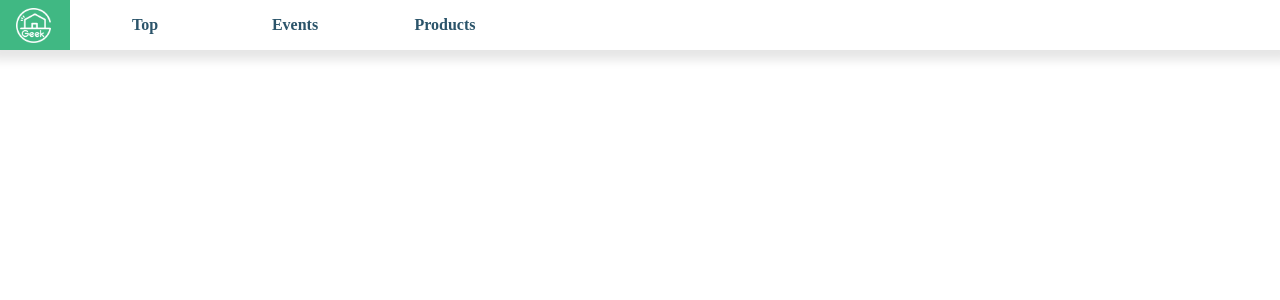
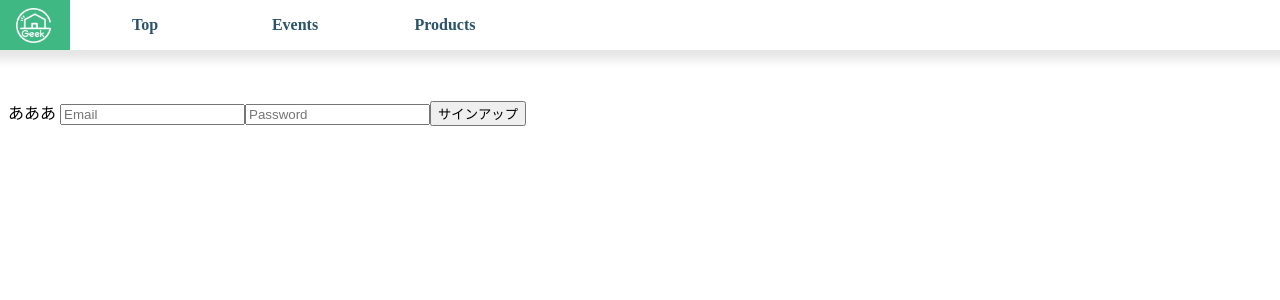
Before and after one commit to aokato/family, a Vue app: page /login in a window 1280 px wide. Shown: the top 300 px of the page. Built offline with nearby package versions, Linux system fonts and the light colour scheme; what v-calendar, vuefire would draw is missing.

Commit message:
あああ

```diff
--- a/src/router/index.js
+++ b/src/router/index.js
@@ -5,6 +5,9 @@ import Event_new from "../views/Event_new.vue";
 import Event from "../views/Event.vue";
 import Product from "../views/Products.vue";
 import Show from "../views/Show.vue";
+import Login from "../views/Login.vue";
+import Register from "../views/Register.vue";
+
 Vue.use(VueRouter);
 
 const routes = [
@@ -31,6 +34,16 @@ const routes = [
     name: "event",
     component: Event,
   },
+  {
+    path: "/login",
+    name: "login",
+    component: Login,
+  },
+  {
+    path: "/register",
+    name: "register",
+    component: Register,
+  },
 ];
 
 const router = new VueRouter({
--- /dev/null
+++ b/src/views/Login.vue
@@ -0,0 +1,43 @@
+<template>
+  <div class="login-main">
+    あああ
+    <input type="text" placeholder="Email" v-model="email" />
+    <input type="password" placeholder="Password" v-model="password" />
+    <button @click="signUp">サインアップ</button>
+  </div>
+</template>
+<script>
+import firebase from "firebase";
+// import db from 'firebase.js'
+
+export default {
+  data() {
+    return {
+      email: "",
+      password: "",
+    };
+  },
+  methods: {
+    signUp: function() {
+      console.log(firebase);
+      firebase
+        .auth()
+        .createUserWithEmailAndPassword(this.email, this.password)
+        .catch(function() {
+          firebase.auth().onAuthStateChanged(user => {
+            if (user) {
+              this.$router.push("/register");
+            } else {
+              this.$router.push("/login");
+            }
+          });
+        });
+    },
+  },
+};
+</script>
+<style scoped>
+.login-main {
+  margin-top: 100px;
+}
+</style>
--- /dev/null
+++ b/src/views/Register.vue
@@ -0,0 +1,3 @@
+<template>
+  <div>ユーザー登録ページ</div>
+</template>
```
Also changed, not shown: 1 other file (tests, documents, lock files or other folders).
